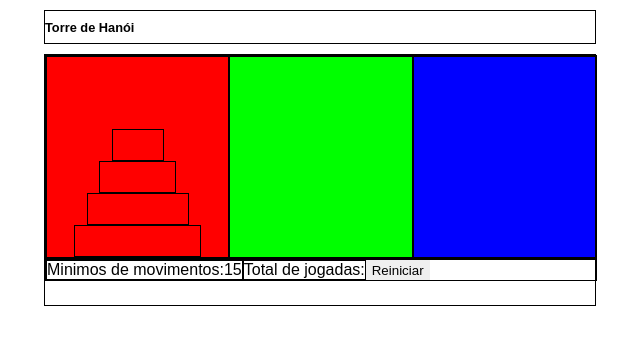
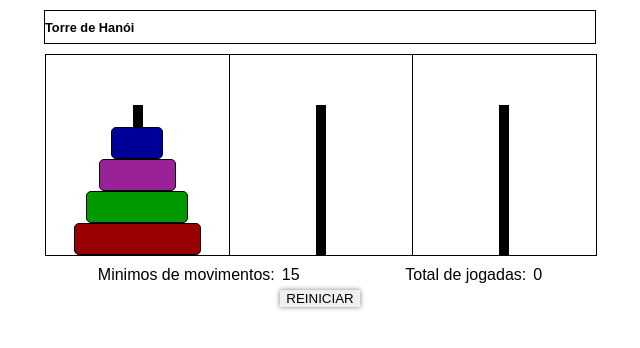
Before and after one commit to ximitti/tower-of-hanoi, a plain HTML site: page index.html in a window 1280 px wide. Shown: the whole page, without its empty margins (320-960 px from the left). Drawn offline with Linux system fonts and the light colour scheme.

Commit message:
Atualização da estilização

```diff
--- a/index.html
+++ b/index.html
@@ -12,21 +12,13 @@
     </header>
     <main id="container">
       <div id="torres"></div>
-      <!-- <div id="torre1" class="torre-forma">
-          <div id="disco4" data-size="4">Disco 4</div>
-          <div id="disco3" data-size="3">Disco 3</div>
-          <div id="disco2" data-size="2">Disco 2</div>
-          <div id="disco1" data-size="1">Disco 1</div>
-        </div>
-        <div id="torre2" class="torre-forma"></div>
-        <div id="torre3" class="torre-forma"></div> -->
 
       <div id="controle">
         <div id="placar">
           <div id="minimo">Minimos de movimentos:</div>
           <div id="jogadas">Total de jogadas:</div>
         </div>
-        <button type="reset" id="reset">Reiniciar</button>
+        <div id="botao"><button type="reset" id="reset">Reiniciar</button></div>
       </div>
     </main>
     <script src="script.js"></script>
--- a/script.js
+++ b/script.js
@@ -21,17 +21,23 @@ for (let i = 1; i <= 3; i++) {
   torre.className = "torre-forma";
   torres.appendChild(torre);
 }
+
+for (let i = 1; i <= 3; i++) {
+  const haste = document.createElement("div");
+  haste.id = `haste${i}`;
+  haste.className = "hastes";
+  torres.appendChild(haste);
+}
+
 const torre1 = document.getElementById("torre1");
 for (let i = 4; i >= 1; i--) {
+  // for (let i = 3; i >= 1; i--) {
   const disco = document.createElement("div");
   disco.id = `disco${i}`;
   disco.setAttribute("data-size", i);
   disco.className = "discForm";
   torre1.appendChild(disco);
 }
-
-// const discos = document.getElementsByClassName("discForm");
-// discos[0].addEventListener("click", onClick);
 
 let troca = false;
 let removida;
@@ -41,6 +47,8 @@ const span = document.createElement("span");
 const minJogadas = document.createElement("span");
 minJogadas.innerText = 2 ** torre1.childElementCount - 1;
 document.getElementById("minimo").appendChild(minJogadas);
+span.innerText = cont;
+document.getElementById("jogadas").appendChild(span);
 
 function checkVitoria() {
   const torre2 = document.getElementById("torre2");
@@ -102,20 +110,7 @@ function resetClick() {
     disco.className = "discForm";
     torre1.appendChild(disco);
   }
-  document.getElementById(
-    "jogadas"
-  ).innerHTML = `Total de jogadas: <span>0</span>`;
-
-  //   if (torre2.childElementCount !== 0) {
-  //     for (let i = torre2.childElementCount; i >= 1; i--) {
-  //       const disco = torre2.removeChild(torre2.firstElementChild);
-  //       torre1.appendChild(disco);
-  //     }
-  //   }
-  //   if (torre3.childElementCount !== 0) {
-  //     for (let i = torre3.childElementCount; i >= 1; i--) {
-  //       const disco = torre3.removeChild(torre3.firstElementChild);
-  //       torre1.appendChild(disco);
-  //     }
-  //   }
+  cont = 0;
+  span.innerText = cont;
+  document.getElementById("jogadas").appendChild(span);
 }
--- a/style.css
+++ b/style.css
@@ -20,7 +20,6 @@ header h1 {
 }
 
 main#container {
-  border: 1px solid #000;
   margin: 0 auto;
   max-width: 550px;
   width: 100%;
@@ -35,19 +34,15 @@ main#container div#torres {
   min-height: 200px;
   height: 100%;
   display: flex;
+  position: relative;
   flex-flow: row nowrap;
 }
-main#container div#torre1 {
-  background-color: #f00;
-}
+
 main#container div#torre2 {
-  background-color: #0f0;
-}
-main#container div#torre3 {
-  background-color: #00f;
+  border-left: 1px solid #000;
+  border-right: 1px solid #000;
 }
 .torre-forma {
-  border: 1px solid #000;
   min-width: 180px;
   width: 100%;
   min-height: 200px;
@@ -59,50 +54,86 @@ main#container div#torre3 {
 }
 
 div#disco1 {
-  border: 1px solid #000;
+  background-color: #009;
   width: 50px;
   height: 30px;
 }
 div#disco2 {
-  border: 1px solid #000;
+  background-color: #929;
   width: 75px;
   height: 30px;
 }
 div#disco3 {
-  border: 1px solid #000;
+  background-color: #090;
   width: 100px;
   height: 30px;
 }
 div#disco4 {
-  border: 1px solid #000;
+  background-color: #900;
   width: 125px;
   height: 30px;
 }
 
 div#controle {
-  border: 1px solid #000;
-  margin: 0 auto;
+  margin: 10px auto;
   max-width: 550px;
   width: 100%;
   display: flex;
-  flex-flow: row nowrap;
+  flex-flow: column nowrap;
+  align-items: center;
 }
 div#controle div#placar {
   display: flex;
   flex-flow: row nowrap;
+  justify-content: space-around;
+  width: 100%;
 }
-div#placar div#minimo {
-  border: 1px solid #000;
+
+span {
+  padding: 0 0 0 7px;
 }
-div#placar div#jogadas {
-  border: 1px solid #000;
+
+div#botao {
+  padding: 5px;
 }
-div#controle button#reset {
+div#botao button#reset {
   border: none;
-  overline: none;
+  box-shadow: 0 0 5px #808080;
+  text-transform: uppercase;
+}
+div#controle button#reset:hover {
+  cursor: pointer;
 }
 
 div.discForm:hover {
   cursor: pointer;
   box-shadow: 0 0 5px 3px #808080;
 }
+
+div#haste1 {
+  top: 50px;
+  left: 87px;
+}
+div#haste2 {
+  top: 50px;
+  left: 270px;
+}
+div#haste3 {
+  top: 50px;
+  left: 453px;
+}
+
+.hastes {
+  max-width: 10px;
+  width: 100%;
+  max-height: 150px;
+  height: 100%;
+  position: absolute;
+  z-index: -10;
+  background-color: #000;
+}
+
+.discForm {
+  border: 1px solid #000;
+  border-radius: 5px;
+}
```
